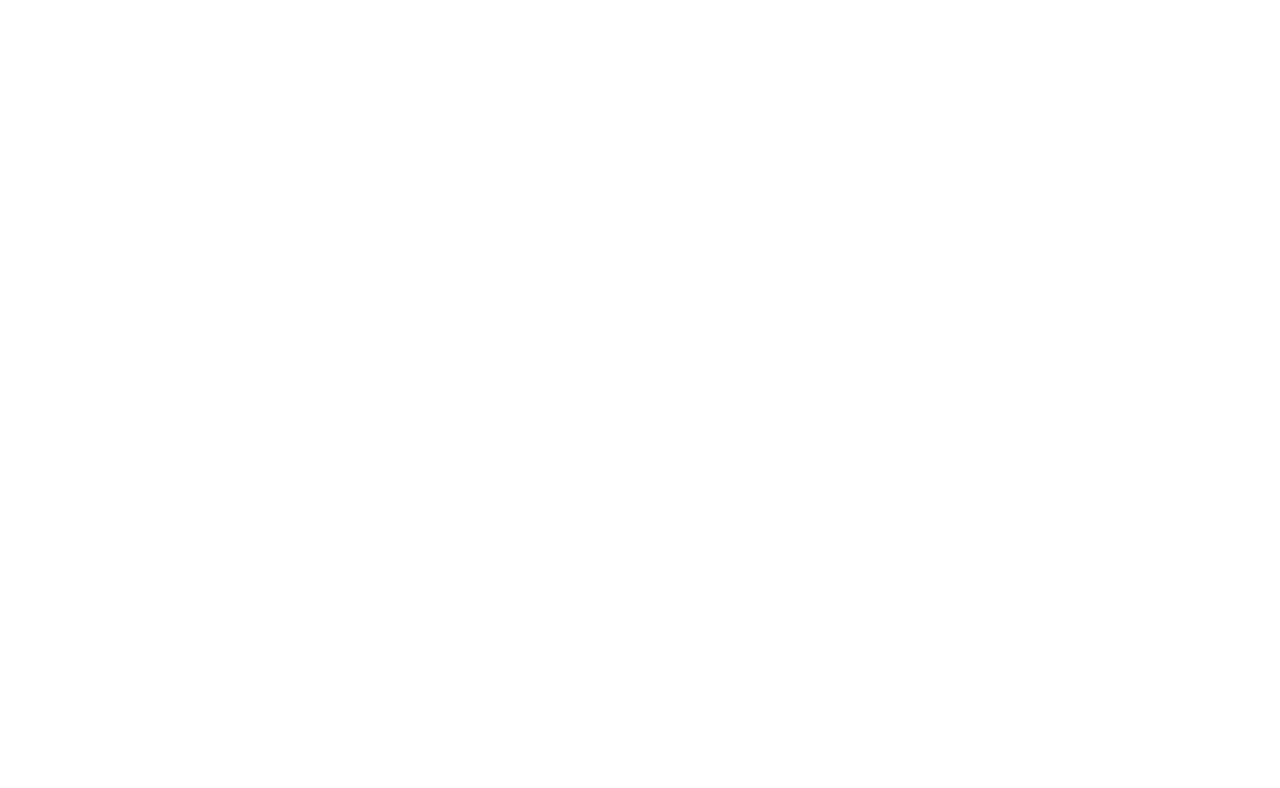
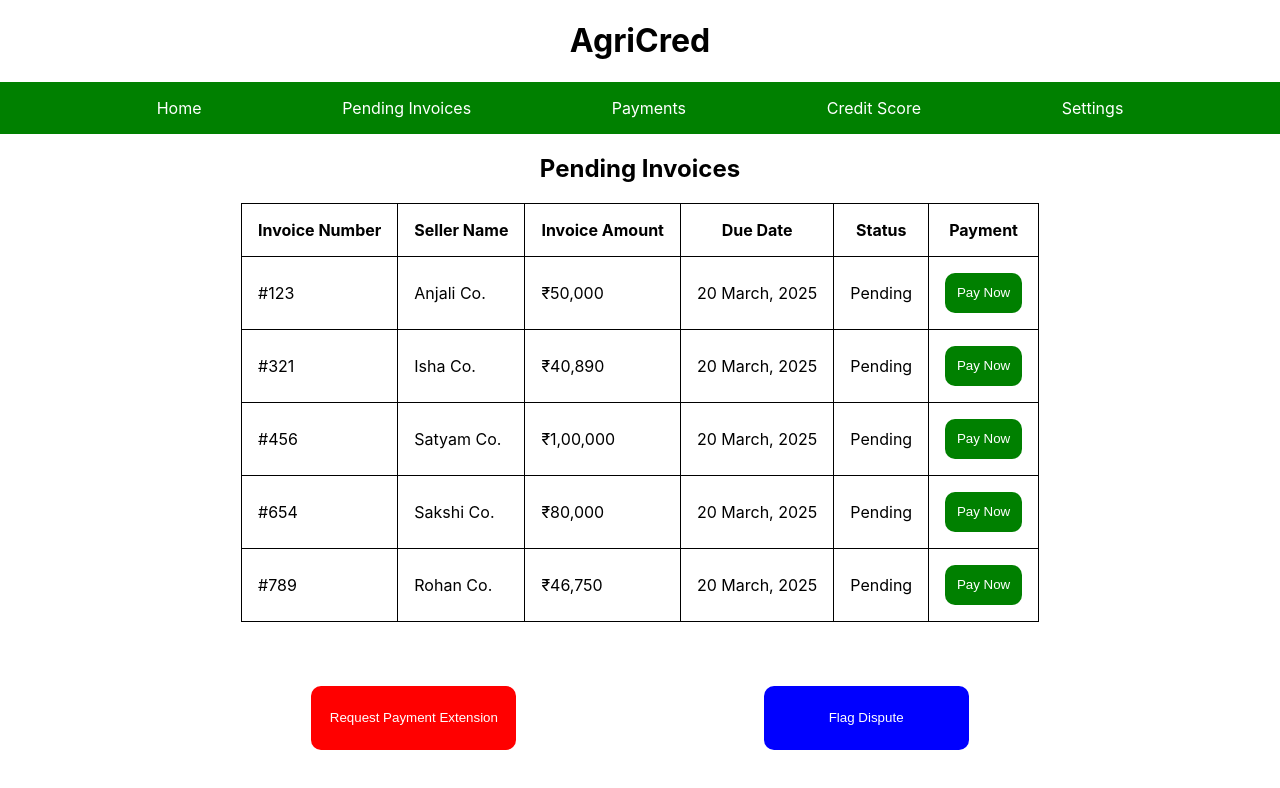
Before and after one commit to IshaMulchandani/business-dashboard-react, a React (Create React App) app: page /pending-invoices in a window 1280 px wide. Before the commit this address had no page. Shown: the top 788 px of the page. Built offline with nearby package versions, Linux system fonts and the light colour scheme.

Commit message:
Third Commit

```diff
--- a/src/App.js
+++ b/src/App.js
@@ -4,6 +4,8 @@
 import Contact from './Registration/Contact';
 import Agreement from './Registration/Agreement';
 import Dashboard from './Dashboard/Dashboard';
+import PendingInvoices from './Dashboard/PendingInvoices';
+import PaymentGateway from './Dashboard/PaymentGateway';
 
 function App() {
   return(
@@ -13,6 +15,8 @@
         <Route path='/contactDetails' element={<Contact/>}/>
         <Route path='/agreement&verification' element={<Agreement/>}/>
         <Route path='/dashboard' element={<Dashboard/>} />
+        <Route path='/pending-invoices' element={<PendingInvoices/>}/>
+        <Route path='/payment-gateway' element={<PaymentGateway/>} />
       </Routes>
     </Router>
   )
--- a/src/Dashboard/Dashboard.css
+++ b/src/Dashboard/Dashboard.css
@@ -7,12 +7,16 @@
     color: white;
     padding: 1rem;
 }
+.navBar ul a{
+    color: white;
+    text-decoration: none;
+}
 
 .mainH2 {
     text-align: center;
 }
 
-.navBar ul li:hover {
+.navBar ul li:hover{
     text-decoration: underline;
     cursor: pointer;
 }
--- a/src/Dashboard/Dashboard.js
+++ b/src/Dashboard/Dashboard.js
@@ -1,5 +1,6 @@
 import { React } from 'react'
 import './Dashboard.css'
+import { Link } from 'react-router-dom'
 
 export default function Dashboard(){
     return(
@@ -8,7 +9,7 @@
             <div className="navBar">
                 <ul>
                     <li>Home</li>
-                    <li>Pending Invoices</li>
+                    <Link to={'/pending-invoices'}><li>Pending Invoices</li></Link>
                     <li>Payments</li>
                     <li>Credit Score</li>
                     <li>Settings</li>
@@ -23,7 +24,7 @@
                             <p>&#8377;46,00,000</p>
                         </div>
                         <div className="actionSec2">
-                            <button>See Details</button>
+                        <Link to={'/pending-invoices'}><button>See Details</button></Link>
                         </div>
                     </div>
                     <div className="action" id="action2">
--- /dev/null
+++ b/src/Dashboard/PaymentGateway.css
@@ -0,0 +1,4 @@
+.payGateCont h1{
+    text-align: center;
+    margin-top: 18rem;
+}
--- /dev/null
+++ b/src/Dashboard/PaymentGateway.js
@@ -0,0 +1,10 @@
+import { React } from 'react'
+import './PaymentGateway.css'
+
+export default function PaymentGateway(){
+    return(
+        <div className="payGateCont">
+            <h1>Payment Gateway</h1>
+        </div>
+    )
+}
--- /dev/null
+++ b/src/Dashboard/PendingInvoices.css
@@ -0,0 +1,55 @@
+.invtable{
+    display: flex;
+    align-items: center;
+    justify-content: center;
+}
+
+table, td, th{
+    border: 1px solid black;
+}
+
+table{
+    border-collapse: collapse;
+}
+
+th, td{
+    padding: 1rem;
+}
+td button{
+    background-color: green;
+    color: white;
+    height: 5vh;
+    width: 6vw;
+    border: none;
+    border-radius: 10px;
+}
+
+td button:hover{
+    box-shadow: 0px 4px 6px rgba(0,0,0,0.3);
+}
+
+.btn-invoices button{
+    height: 8vh;
+    width: 16vw;
+    border-radius: 10px;
+    border: none;
+    color: white;
+}
+.btns{
+    margin: 4rem;
+    display: flex;
+    align-items: center;
+    justify-content: space-evenly;
+}
+
+#btn1 button{
+    background-color: red;
+}
+
+#btn2 button{
+    background-color: blue;
+}
+
+.btn-invoices button:hover{
+    box-shadow: 0px 4px 6px rgba(0,0,0,0.3);
+}
--- /dev/null
+++ b/src/Dashboard/PendingInvoices.js
@@ -0,0 +1,84 @@
+import { React } from 'react'
+import './PendingInvoices.css'
+import { Link } from 'react-router-dom'
+
+export default function PendingInvoices(){
+    return(
+        <div className="pedingInvoicesCont">
+            <h1 className="mainH2">AgriCred</h1>
+            <div className="navBar">
+                <ul>
+                    <Link to={'/dashboard'}><li>Home</li></Link>
+                    <Link to={'/pending-invoices'}><li>Pending Invoices</li></Link>
+                    <li>Payments</li>
+                    <li>Credit Score</li>
+                    <li>Settings</li>
+                </ul>
+            </div>
+            <div className="summary">
+                <h2 className="mainH2">Pending Invoices</h2>
+                <div className="invtable">
+                    <table>
+                        <tr>
+                            <th>Invoice Number</th>
+                            <th>Seller Name</th>
+                            <th>Invoice Amount</th>
+                            <th>Due Date</th>
+                            <th>Status</th>
+                            <th>Payment</th>
+                        </tr>
+                        <tr>
+                            <td>#123</td>
+                            <td>Anjali Co.</td>
+                            <td>&#8377;50,000</td>
+                            <td>20 March, 2025</td>
+                            <td className="status">Pending</td>
+                            <td><Link to={'/payment-gateway'}><button>Pay Now</button></Link></td>
+                        </tr>
+                        <tr>
+                            <td>#321</td>
+                            <td>Isha Co.</td>
+                            <td>&#8377;40,890</td>
+                            <td>20 March, 2025</td>
+                            <td className="status">Pending</td>
+                            <td><Link to={'/payment-gateway'}><button>Pay Now</button></Link></td>
+                        </tr>
+                        <tr>
+                            <td>#456</td>
+                            <td>Satyam Co.</td>
+                            <td>&#8377;1,00,000</td>
+                            <td>20 March, 2025</td>
+                            <td className="status">Pending</td>
+                            <td><Link to={'/payment-gateway'}><button>Pay Now</button></Link></td>
+                        </tr>
+                        <tr>
+                            <td>#654</td>
+                            <td>Sakshi Co.</td>
+                            <td>&#8377;80,000</td>
+                            <td>20 March, 2025</td>
+                            <td className="status">Pending</td>
+                            <td><Link to={'/payment-gateway'}><button>Pay Now</button></Link></td>
+                        </tr>
+                        <tr>
+                            <td>#789</td>
+                            <td>Rohan Co.</td>
+                            <td>&#8377;46,750</td>
+                            <td>20 March, 2025</td>
+                            <td className="status">Pending</td>
+                            <td><Link to={'/payment-gateway'}><button>Pay Now</button></Link></td>
+                        </tr>
+
+                    </table>
+                </div>
+                <div className="btns">
+                        <div className="btn-invoices" id="btn1">
+                            <button>Request Payment Extension</button>
+                        </div>
+                        <div className="btn-invoices" id="btn2">
+                            <button>Flag Dispute</button>
+                        </div>
+                    </div>
+            </div>
+        </div>
+    )
+}
```
